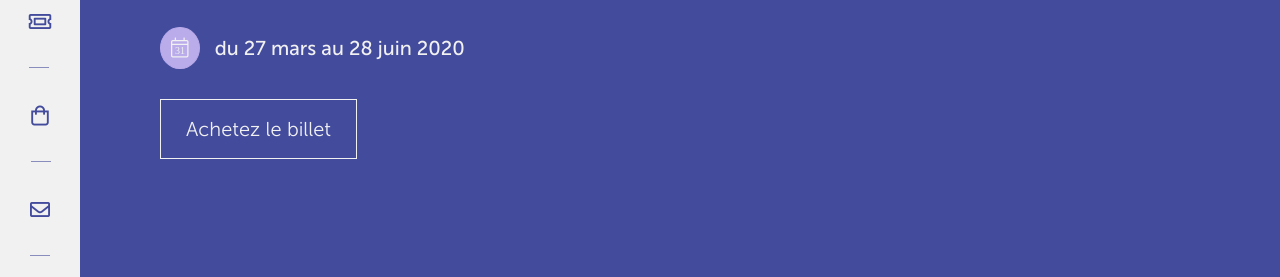
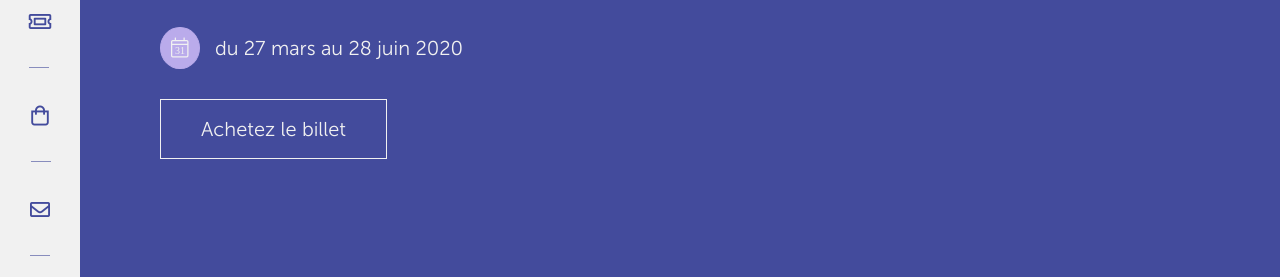
Before and after one commit to Chaplin16/adimeo-test, a plain HTML site: page index.html in a window 1280 px wide. Shown: the part 351-628 px from the top of the page. Drawn offline with Linux system fonts and the light colour scheme.

Commit message:
calendar icon correction

```diff
--- a/scss/style.scss
+++ b/scss/style.scss
@@ -131,7 +131,9 @@ header{
                 background-color: $white;
                 color: $background-color;
             }
-            .header__titre--calendar i{
+            .header__titre--calendar {
+                font-family: 'Museo sans 300';
+                i{
                     position: relative;
                     border: solid 1px $purple;
                     padding:10px;
@@ -146,11 +148,12 @@ header{
                         top:17px;
                     }
                 }
+            }
             button{
                 background-color: $background-color;
                 border: solid 1px $white;
                 margin-top: 30px;
-                padding:17px 25px;
+                padding:17px 40px;
                 color: $white;
                 font-family: 'Museo sans 300';
             }
```
Also changed, not shown: css/style.css, 1 other file. Lines whose indentation alone changed are shown as unchanged.
